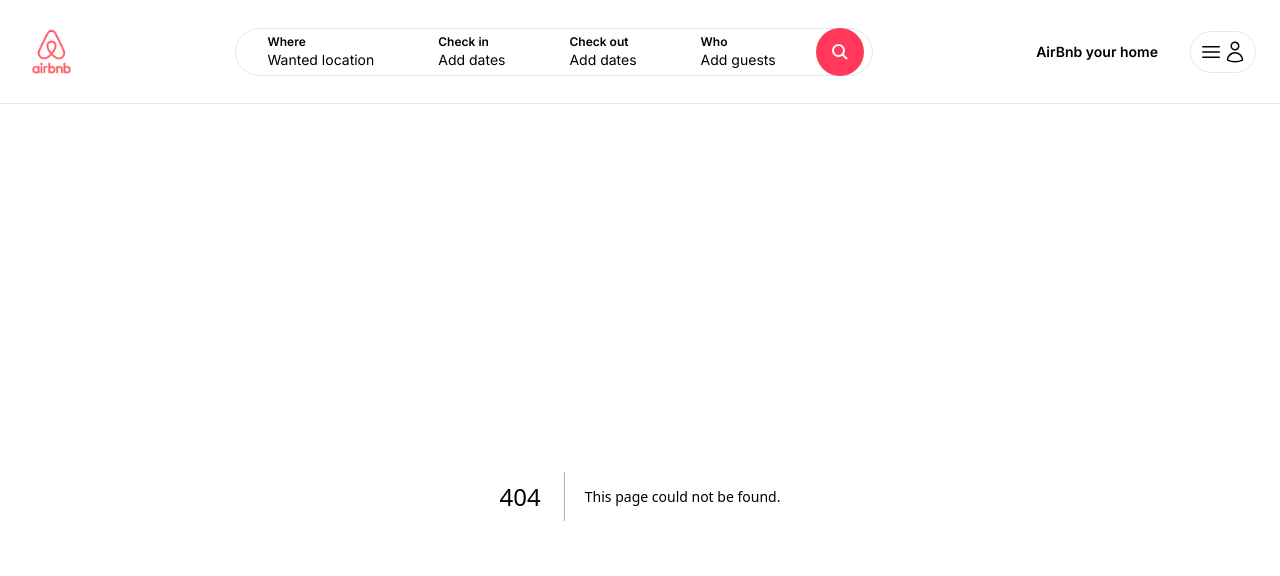
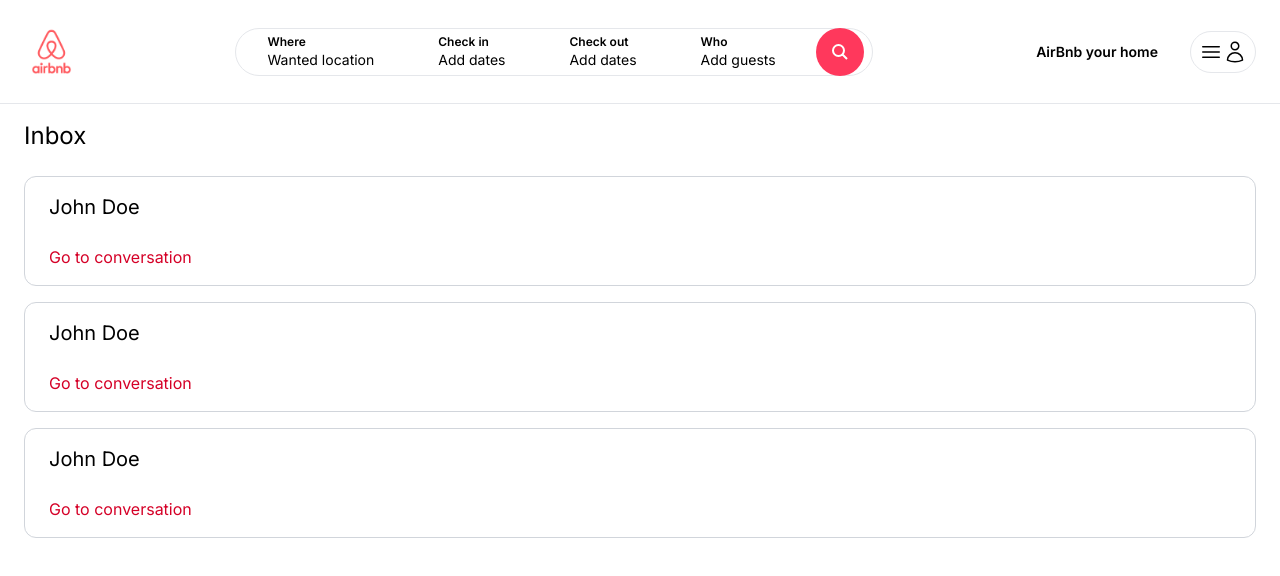
Before and after one commit to haitaa/DjangoAirBnb, a Next.js app in the folder frontend/: page /inbox in a window 1280 px wide. Before the commit this address had no page. Shown: the top 576 px of the page. Built offline with nearby package versions, Linux system fonts and the light colour scheme.

Commit message:
Inbox component

```diff
--- /dev/null
+++ b/frontend/app/components/inbox/Conversation.tsx
@@ -0,0 +1,12 @@
+import React from "react";
+
+function Conversation() {
+    return (
+        <div className="px-6 py-4 cursor-pointer border border-gray-300 rounded-xl">
+            <p className="mb-6 text-xl">John Doe</p>
+            <p className="text-airbnb-dark">Go to conversation</p>
+        </div>
+    );
+}
+
+export default Conversation;
--- /dev/null
+++ b/frontend/app/inbox/page.tsx
@@ -0,0 +1,15 @@
+import Conversation from "../components/inbox/Conversation";
+
+function InboxPage() {
+    return (
+        <main className="max-w-[1500px] mx-auto px-6 pb-6 space-y-4">
+            <h1 className="my-6 text-2xl">Inbox</h1>
+
+            <Conversation />
+            <Conversation />
+            <Conversation />
+        </main>
+    );
+}
+
+export default InboxPage;
```
